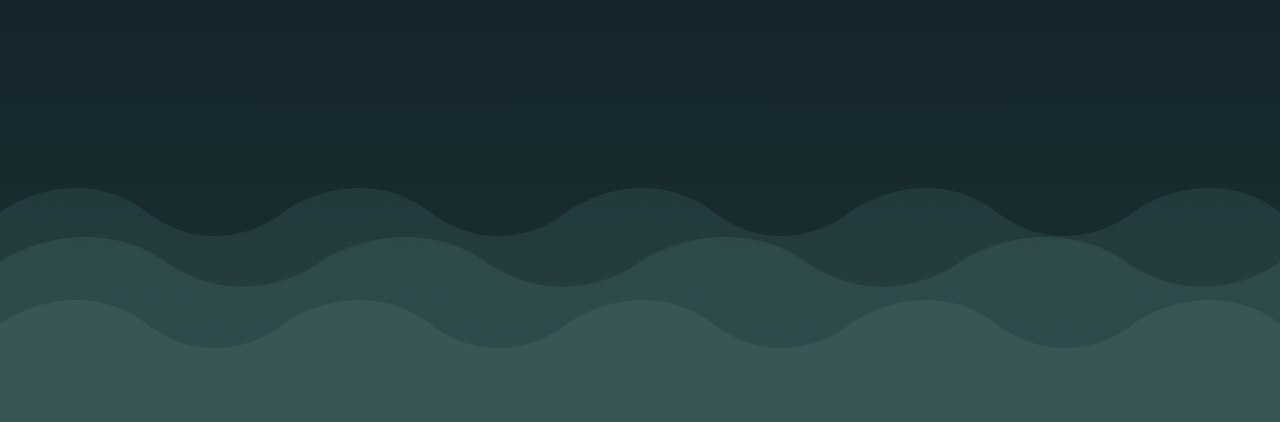
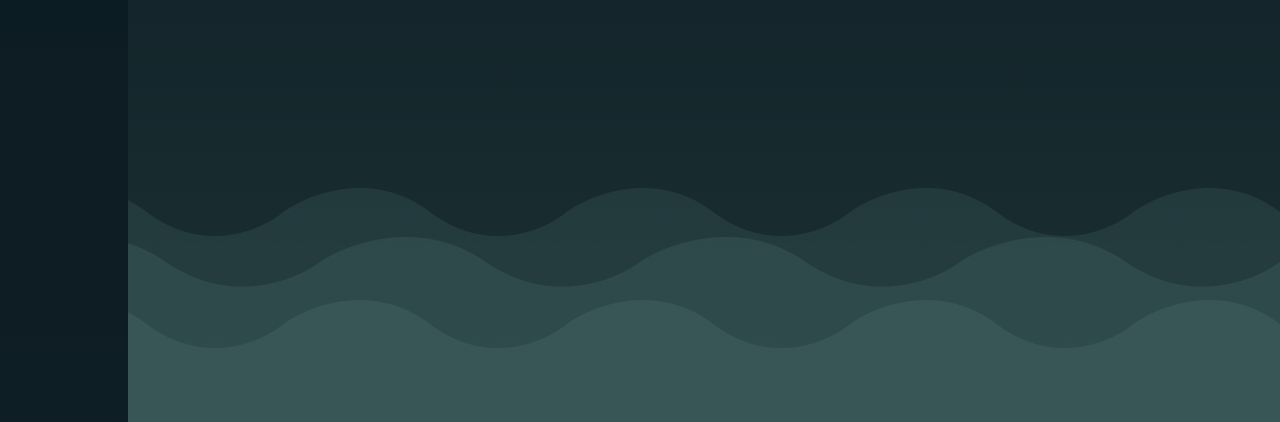
Before and after one commit to QuocLam-io/Portfolio, a React (Create React App) app: page / in a window 1280 px wide. Shown: the part 378-800 px from the top of the page. Built offline with nearby package versions, Linux system fonts and the light colour scheme.

Commit message:
:root {fixed, overflow: scroll}

```diff
--- a/public/index.html
+++ b/public/index.html
@@ -10,34 +10,17 @@
       content="Web site created using create-react-app"
     />
     <link rel="apple-touch-icon" href="%PUBLIC_URL%/logo192.png" />
-    <!--
-      manifest.json provides metadata used when your web app is installed on a
-      user's mobile device or desktop. See https://developers.google.com/web/fundamentals/web-app-manifest/
-    -->
+
     <link rel="manifest" href="%PUBLIC_URL%/manifest.json" />
-    <!--
-      Notice the use of %PUBLIC_URL% in the tags above.
-      It will be replaced with the URL of the `public` folder during the build.
-      Only files inside the `public` folder can be referenced from the HTML.
 
-      Unlike "/favicon.ico" or "favicon.ico", "%PUBLIC_URL%/favicon.ico" will
-      work correctly both with client-side routing and a non-root public URL.
-      Learn how to configure a non-root public URL by running `npm run build`.
-    -->
     <title>React App</title>
   </head>
   <body>
     <noscript>You need to enable JavaScript to run this app.</noscript>
-    <div id="root"></div>
-    <!--
-      This HTML file is a template.
-      If you open it directly in the browser, you will see an empty page.
-
-      You can add webfonts, meta tags, or analytics to this file.
-      The build step will place the bundled scripts into the <body> tag.
-
-      To begin the development, run `npm start` or `yarn start`.
-      To create a production bundle, use `npm run build` or `yarn build`.
-    -->
+    <div id="root">
+      <img className="wave3" src="../Imgs/wave3.png" alt="Wave 3" />
+      <img className="wave2" src="../Imgs/wave2.png" alt="Wave 2" />
+      <img className="wave1" src="../Imgs/wave1.png" alt="Wave 1" />
+    </div>
   </body>
 </html>
--- a/src/App.js
+++ b/src/App.js
@@ -1,3 +1,6 @@
+import React from "react";
+import Navbar from "./Components/Navbar";
+
 function App() {
   return (
     <div className="App">
@@ -6,6 +9,7 @@ function App() {
         <img className="wave2" src="../Imgs/wave2.png" alt="Wave 2" />
         <img className="wave1" src="../Imgs/wave1.png" alt="Wave 1" />
       </div>
+      <Navbar />
     </div>
   );
 }
--- /dev/null
+++ b/src/Components/Navbar.jsx
@@ -0,0 +1,12 @@
+import React from 'react'
+import './navbar.scss'
+
+const Navbar = () => {
+  return (
+    <div className='navbar-parent'>
+
+    </div>
+  )
+}
+
+export default Navbar
--- /dev/null
+++ b/src/Components/navbar.scss
@@ -0,0 +1,10 @@
+.navbar-parent {
+  display: flex;
+  justify-content: space-between;
+  align-items: center;
+  padding: 0.5rem 1rem;
+  background: linear-gradient(180deg, #0c1b22 0%, #1c3134 100%);
+  border-bottom: 1px solid #ebebeb;
+  height: 900.5vh;
+  width: 10%;
+}
--- a/src/index.scss
+++ b/src/index.scss
@@ -4,22 +4,31 @@
   box-sizing: border-box;
 }
 
-body {
+:root{
   ::-webkit-scrollbar {
     display: none;
   }
 }
 
-.background {
+#root {
+  position: fixed;
   background: linear-gradient(180deg, #0c1b22 0%, #1c3134 100%);
   background-size: cover;
   height: 100vh;
+  width: 100vw;
+  top: 0;
+  left: 0;
   overflow-y: scroll;
   z-index: -1;
+}
 
-.wave1, .wave2, .wave3 {
-  position: absolute;
-  bottom: 0;
-  width: 100%;
+.background {
+  .wave1,
+  .wave2,
+  .wave3 {
+    position: fixed;
+    bottom: 0;
+    width: 100%;
+    z-index: -1;
+  }
 }
-}
```
